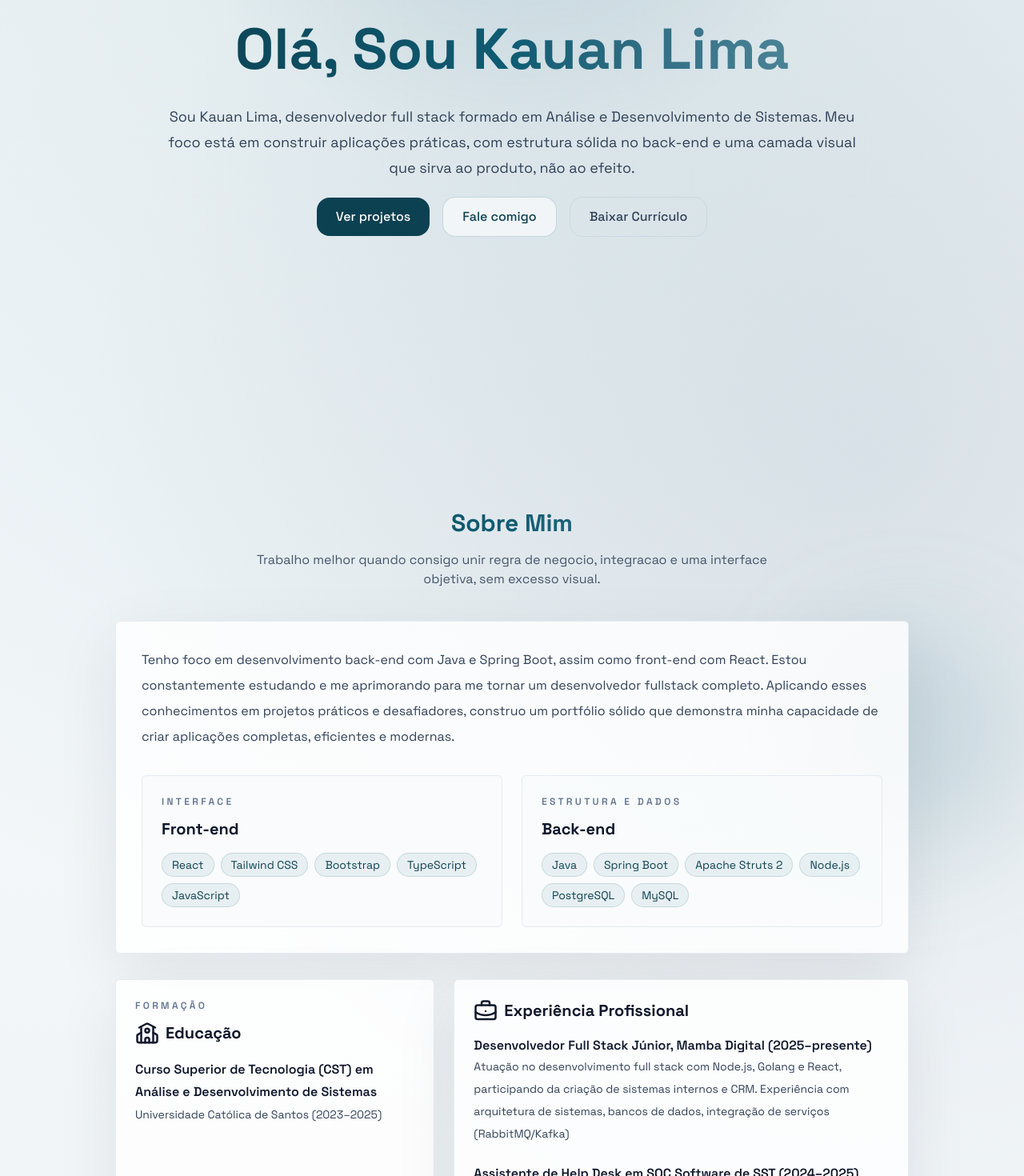
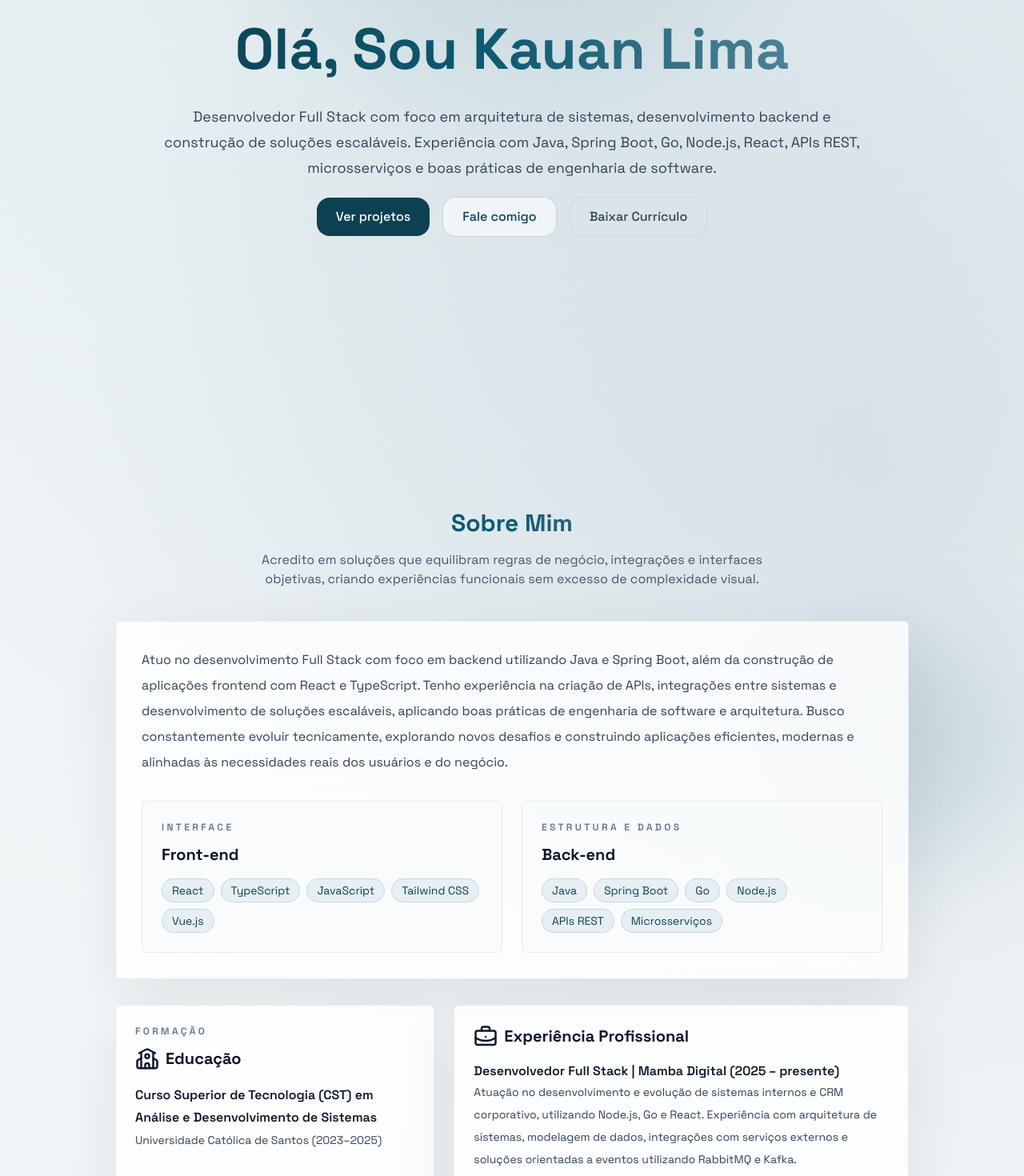
Before and after one commit to kauannlima/portfolio_kauan, a React (Vite) app: page / in a window 1280 px wide. Shown: the part 260-1730 px from the top of the page at 80% size. Built offline with nearby package versions, Linux system fonts and the light colour scheme.

Commit message:
Refactor About, Contact, and Home components: Update skill lists, enhance descriptions for clarity, and improve overall readability.

```diff
--- a/src/components/sections/About.jsx
+++ b/src/components/sections/About.jsx
@@ -4,19 +4,19 @@ import { RevealOnScroll } from "../RevealOnScroll";
 export const About = () => {
 const frontendSkills = [
   "React",
-    "Tailwind CSS",
-    "Bootstrap",
   "TypeScript",
   "JavaScript",
+  "Tailwind CSS",
+  "Vue.js"
 ];
 
 const backendSkills = [
   "Java",
   "Spring Boot",
-    "Apache Struts 2",
+  "Go",
   "Node.js",
-    "PostgreSQL",
-    "MySQL",
+  "APIs REST",
+  "Microsserviços"
 ];
 
   return (
@@ -39,8 +39,7 @@ export const About = () => {
           </h2>
 
           <p className="mx-auto mb-10 max-w-2xl text-center text-slate-600 dark:text-slate-300">
-            Trabalho melhor quando consigo unir regra de negocio, integracao e
-            uma interface objetiva, sem excesso visual.
+            Acredito em soluções que equilibram regras de negócio, integrações e interfaces objetivas, criando experiências funcionais sem excesso de complexidade visual.
           </p>
 
           <div
@@ -49,12 +48,9 @@ export const About = () => {
             "
           >
             <p className="mb-8 text-base leading-8 text-slate-700 dark:text-slate-300">
-              Tenho foco em desenvolvimento back-end com Java e Spring Boot,
-              assim como front-end com React. Estou constantemente estudando e
-              me aprimorando para me tornar um desenvolvedor fullstack completo.
-              Aplicando esses conhecimentos em projetos práticos e desafiadores,
-              construo um portfólio sólido que demonstra minha capacidade de
-              criar aplicações completas, eficientes e modernas.
+             Atuo no desenvolvimento Full Stack com foco em backend utilizando Java e Spring Boot, além da construção de aplicações frontend com React e TypeScript. Tenho experiência na criação de APIs, integrações entre sistemas e desenvolvimento de soluções escaláveis, aplicando boas práticas de engenharia de software e arquitetura.
+
+Busco constantemente evoluir tecnicamente, explorando novos desafios e construindo aplicações eficientes, modernas e alinhadas às necessidades reais dos usuários e do negócio.
             </p>
 
             <div className="grid grid-cols-1 md:grid-cols-2 gap-6">
@@ -169,19 +165,17 @@ Universidade Católica de Santos (2023–2025)</p>
 
                 <div className=" flex flex-col  ">
                   <h4 className="font-semibold text-slate-900 dark:text-slate-100">
-                    Desenvolvedor Full Stack Júnior, Mamba Digital (2025–presente)
+                    Desenvolvedor Full Stack | Mamba Digital (2025 – presente)
                   </h4>
                   <p className=" leading-7 text-sm text-slate-700 dark:text-slate-300">
-                    Atuação no desenvolvimento full stack com Node.js, Golang e React, participando da criação de sistemas internos e CRM. Experiência com arquitetura de sistemas, bancos de dados, integração de serviços (RabbitMQ/Kafka)
-                  </p>
+Atuação no desenvolvimento e evolução de sistemas internos e CRM corporativo, utilizando Node.js, Go e React. Experiência com arquitetura de sistemas, modelagem de dados, integrações com serviços externos e soluções orientadas a eventos utilizando RabbitMQ e Kafka.                  </p>
                 </div>
 
                 <div className=" flex flex-col ">
                   <h4 className="font-semibold text-slate-900 dark:text-slate-100">
-                    Assistente de Help Desk em SOC Software de SST (2024–2025)
-                  </h4>
+Assistente de Suporte Técnico | SOC - Software de Saúde e Segurança do Trabalho (2024 – 2025)                  </h4>
                   <p className=" leading-7 text-sm text-slate-700 dark:text-slate-300">
-              Suporte ao cliente e análise de inconsistências no sistema, com abertura e acompanhamento de chamados. Apoio ao time de desenvolvimento, validação de regras de negócio e organização de demandas via Kanban.
+Atuação no suporte técnico ao sistema, realizando análise de inconsistências, validação de regras de negócio e apoio ao time de desenvolvimento.
                  </p>
                 </div>
               </div>
--- a/src/components/sections/Contact.jsx
+++ b/src/components/sections/Contact.jsx
@@ -71,8 +71,8 @@ export const Contact = () => {
           </h2>
 
           <p className="mx-auto mb-10 max-w-2xl text-center text-slate-600 dark:text-slate-300">
-            Se quiser trocar ideia sobre oportunidades, projetos ou estudos,
-            voce pode me chamar pelo formulario ou pelos canais abaixo.
+        Quer conversar sobre oportunidades, projetos ou tecnologia? Entre em contato pelo formulário ou pelos canais abaixo.
+
           </p>
 
           <div className="grid gap-6 lg:grid-cols-[1fr_0.8fr]">
--- a/src/components/sections/Home.jsx
+++ b/src/components/sections/Home.jsx
@@ -24,10 +24,8 @@ export const Home = () => {
           </h1>
 
           <p className="mx-auto mb-5 max-w-4xl text-lg leading-8 text-slate-700 dark:text-slate-300">
-            Sou Kauan Lima, desenvolvedor full stack formado em Análise e
-            Desenvolvimento de Sistemas. Meu foco está em construir aplicações
-            práticas, com estrutura sólida no back-end e uma camada visual que
-            sirva ao produto, não ao efeito.
+            Desenvolvedor Full Stack com foco em arquitetura de sistemas, desenvolvimento backend e construção de soluções escaláveis. Experiência com Java, Spring Boot, Go, Node.js, React, APIs REST, microsserviços e boas práticas de engenharia de software.
+
           </p>
 
 
```
Lines whose indentation alone changed are shown as unchanged.
